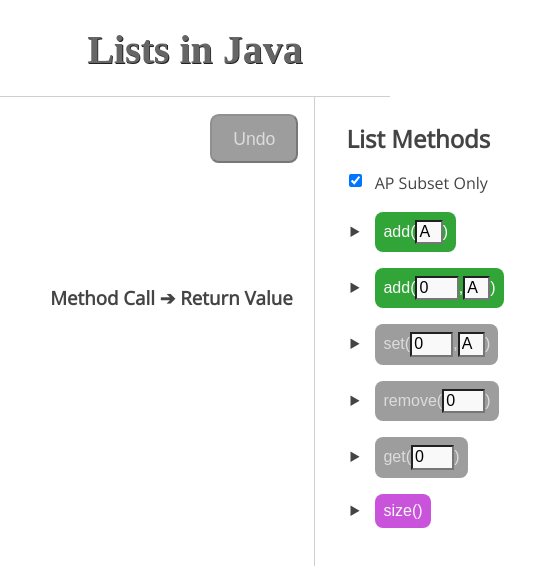
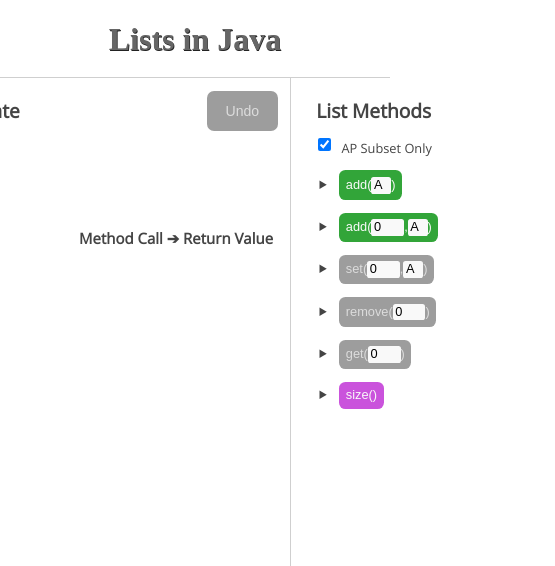
Before and after one commit to nikzb/lists-in-java, a React (Create React App) app: page / in a window 390 px wide. Shown: the top 566 px of the page, 555 px wide, since content can reach past the window. Built offline with nearby package versions, Linux system fonts and the light colour scheme; a web font is replaced by a local one.

Commit message:
basic responsive breakpoints

```diff
--- a/src/index.css
+++ b/src/index.css
@@ -3,6 +3,36 @@ body {
   padding: 0;
   font-family: sans-serif;
   min-height: 100vh;
+  font-size: 0.4em;
+  /* background: yellow; */
+}
+
+@media only screen and (min-device-width : 400px) {
+  body {
+    font-size: 0.5em;
+    /* background: red; */
+  }
+}
+
+@media only screen and (min-device-width : 600px) {
+  body {
+    font-size: 0.65em;
+    /* background: green; */
+  }
+}
+
+@media only screen and (min-device-width : 800px) {
+  body {
+    font-size: 0.8em;
+    /* background: blue; */
+  }
+}
+
+@media only screen and (min-device-width : 1100px) {
+  body {
+    font-size: 1.0em;
+    /* background: orange; */
+  }
 }
 
 root {
@@ -21,6 +51,13 @@ h3.section-title {
 button {
   border-radius: 0.5em;
   color: #f9f9f9;
+  border: none;
+}
+
+input {
+  border: none;
+  border-radius: 0.2em;
+  padding-left: 0.2em;
 }
 
 /* For hiding blue focus ring for non-tabbers */
```
